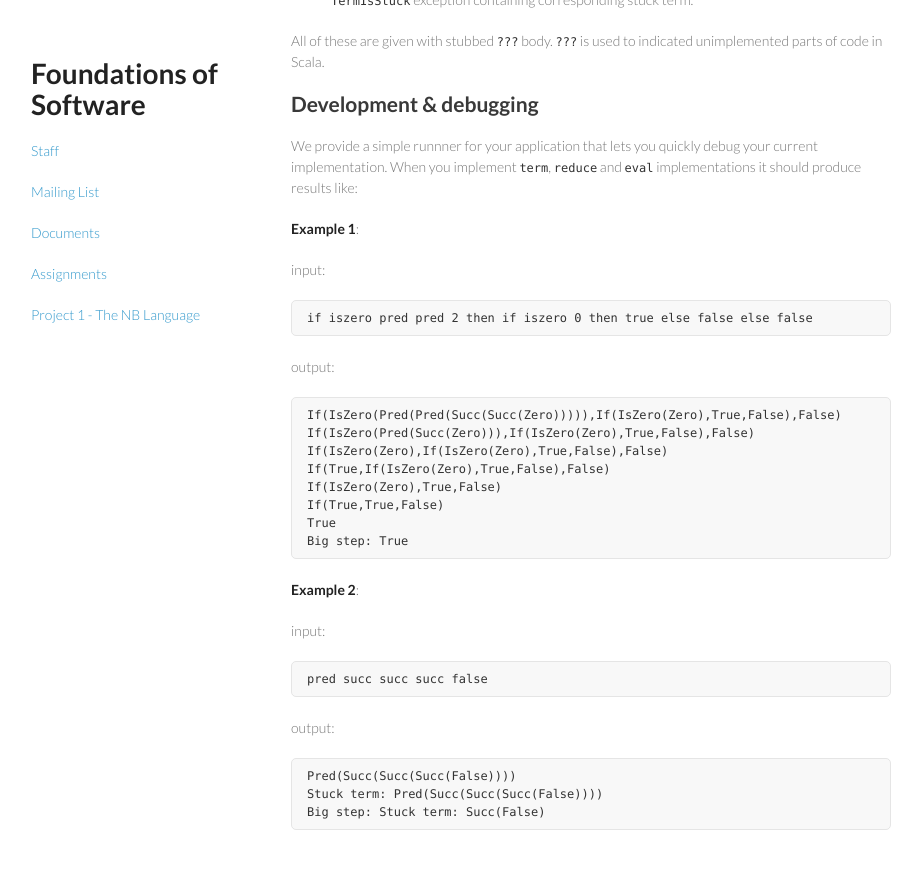
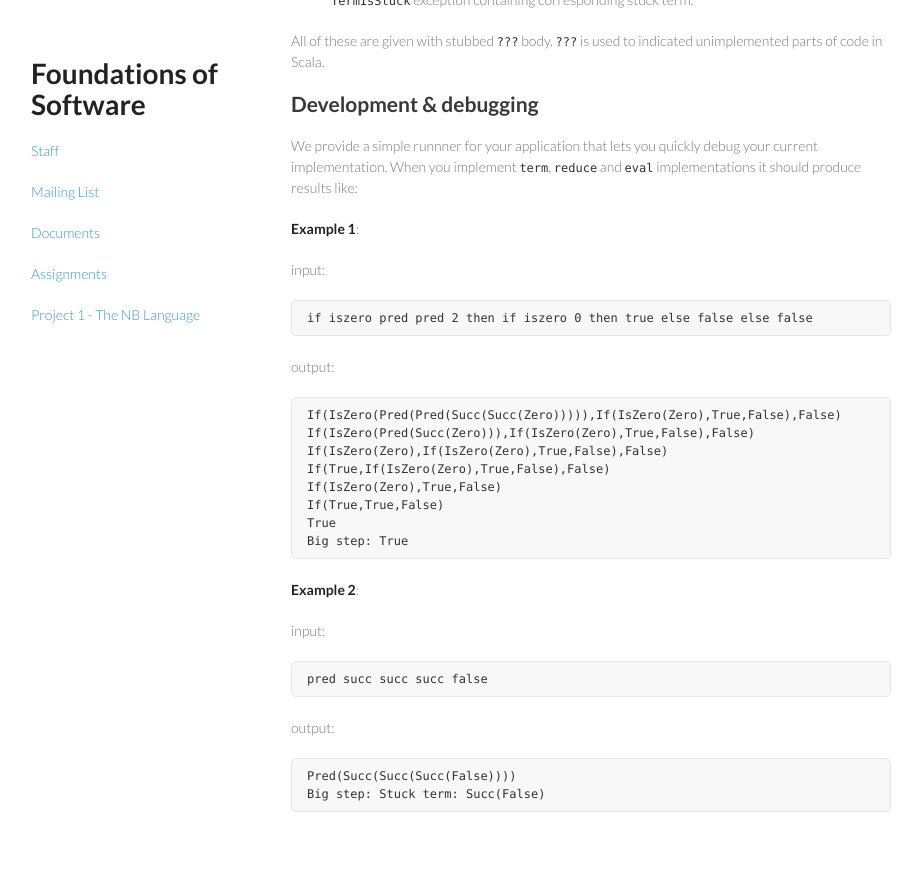
Before and after one commit to christophetd/fos2015.github.io, a Jekyll site: the page built from project1.md, in a window 1280 px wide and 900 px high, scrolled down 2245 px. Shown: the top 869 px of the window, without its empty margins (179-1101 px from the left). Built offline with Jekyll 4.4.1, drawn with Linux system fonts in a browser that asks for light colours.

Commit message:
generated at 2015-09-23 11:39:36.426220

```diff
--- a/project1.md
+++ b/project1.md
@@ -155,5 +155,4 @@ input:
 output:
 
     Pred(Succ(Succ(Succ(False))))
-    Stuck term: Pred(Succ(Succ(Succ(False))))
     Big step: Stuck term: Succ(False)
```
Also changed, not shown: 10 other files.
